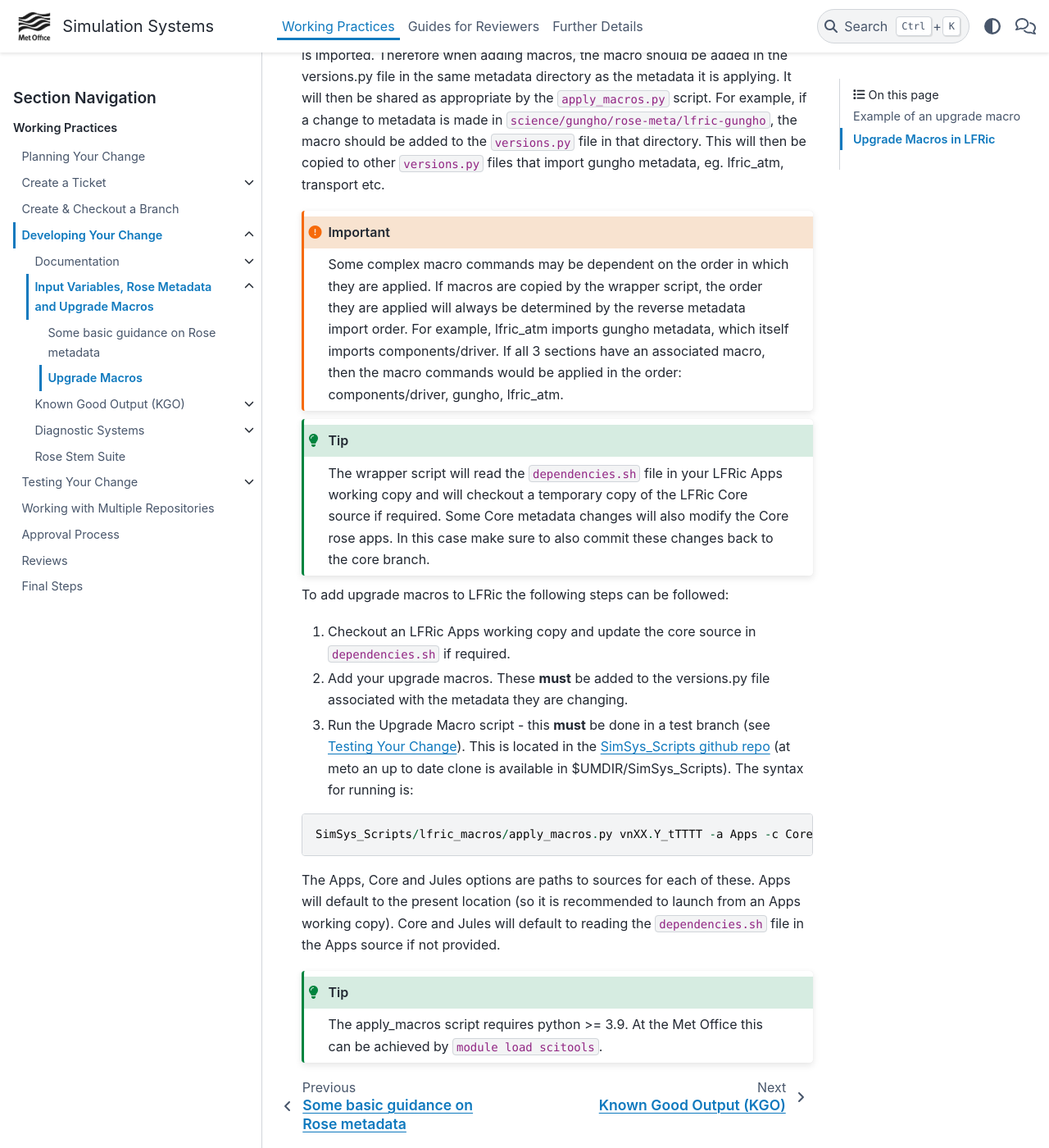
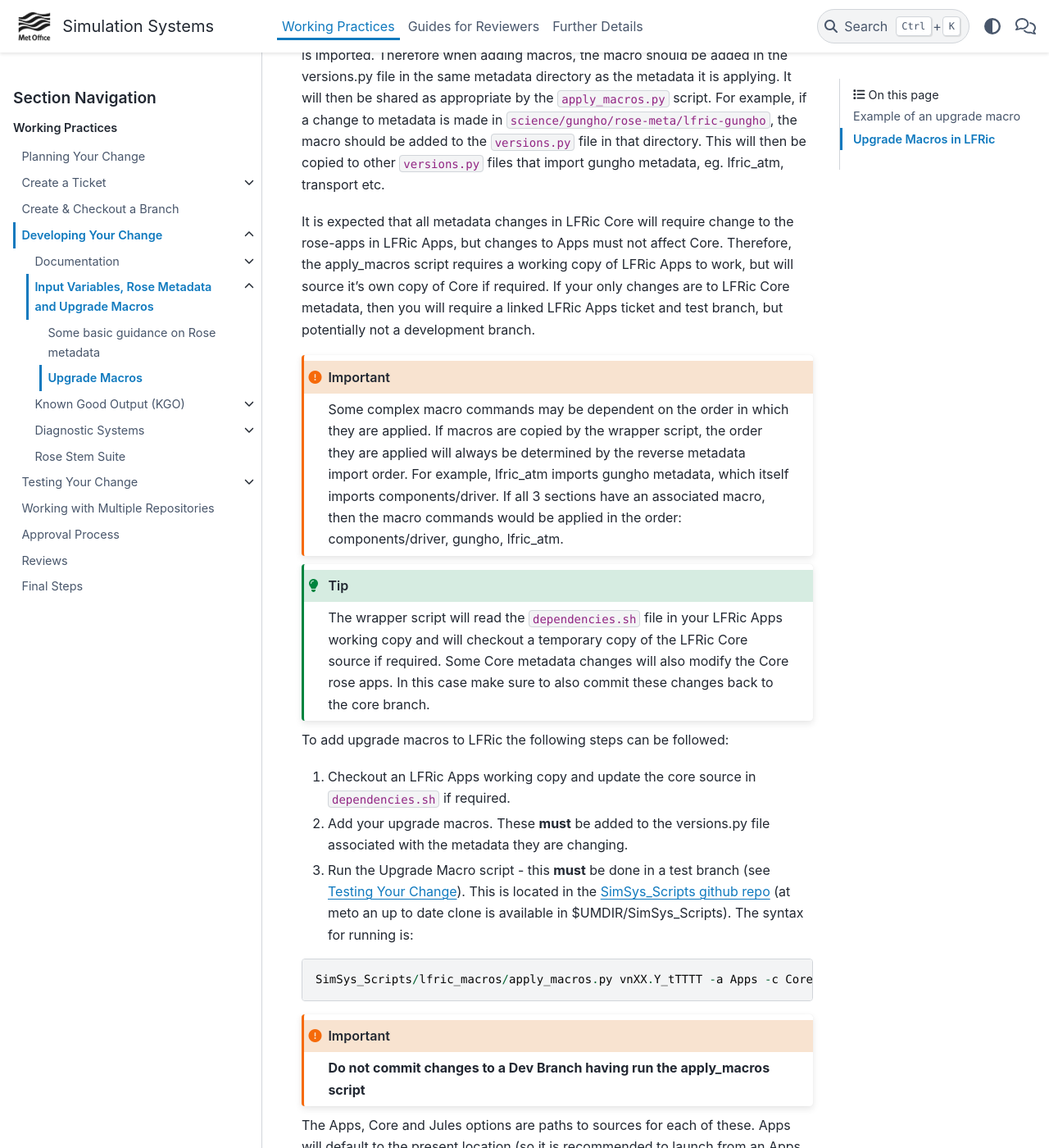
Before and after one commit to MetOffice/simulation-systems, a Sphinx documentation site: the page built from source/WorkingPractices/macros.rst, in a window 1280 px wide and 1400 px high, scrolled down 2128 px. Shown: the whole window at 82% size. Built offline with Sphinx 7.4.7 and the PyData theme 0.15.4, drawn with Linux system fonts in a browser that asks for light colours; some of the changed text lies outside the part shown.

Commit message:
modifications for macros wps

```diff
--- a/source/Reviewers/howtocommit.rst
+++ b/source/Reviewers/howtocommit.rst
@@ -173,6 +173,8 @@ then you will need to upgrade the test-suite.
                 apply_macros.py vnX.Y_tZZZZ [--apps=/path/to/apps] [--core=/path/to/core] [--jules=/path/to/jules]
 
             where `vnX.Y_tZZZZ` is the `AFTER_TAG` of the latest upgrade macro and the others are paths to the relevant sources. Apps defaults to the current location. Core and Jules default to reading the `dependencies.sh` file in the Apps source. A copy of `apply_macros.py` is available at `$UMDIR/SimSys_Scripts/lfric_macros`.
+
+            All tickets with Core macros are expected to be linked with Apps. Certain tickets with just Core metadata changes may not have required an Apps branch (although an Apps ticket should be provided). This is fine - just checkout the trunk but there is nothing to merge. The apply_macros script will sort the sharing of the upgrade macro added.
 
 .. dropdown:: New rose-stem app?
 
--- a/source/WorkingPractices/TestSuites/ukca.rst
+++ b/source/WorkingPractices/TestSuites/ukca.rst
@@ -6,4 +6,4 @@ with both the UM and LFRic by following the :ref:`linked tickets guidance <multi
 
 For further guidance on testing and working with UKCA, including standard
 suites and box models see the
-`UKCA trac wiki<https://code.metoffice.gov.uk/trac/ukca/wiki/WorkingPractices>`_.
+`UKCA trac wiki <https://code.metoffice.gov.uk/trac/ukca/wiki/WorkingPractices>`_.
--- a/source/WorkingPractices/documentation.rst
+++ b/source/WorkingPractices/documentation.rst
@@ -15,7 +15,7 @@ Most notably:
 
 LFRic Apps and Core also use doxygen to document the code and all changes should
 include appropriate doxygen changes to go with them. Doxygen guidelines are
-available on the `LFRic Technical pages<https://code.metoffice.gov.uk/trac/lfric/wiki/LFRicTechnical/DoxygenUsage>`_.
+available on the `LFRic Technical pages <https://code.metoffice.gov.uk/trac/lfric/wiki/LFRicTechnical/DoxygenUsage>`_.
 
 .. toctree::
     :hidden:
--- a/source/WorkingPractices/macros.rst
+++ b/source/WorkingPractices/macros.rst
@@ -92,6 +92,8 @@ The organisation of LFRic metadata is different from other repositories (UM + Ju
 
 To solve this, macros in LFRic Apps are applied using a wrapper script which will read the added macros and combine them in versions.py files where the metadata is imported. Therefore when adding macros, the macro should be added in the versions.py file in the same metadata directory as the metadata it is applying. It will then be shared as appropriate by the ``apply_macros.py`` script. For example, if a change to metadata is made in ``science/gungho/rose-meta/lfric-gungho``, the macro should be added to the ``versions.py`` file in that directory. This will then be copied to other ``versions.py`` files that import gungho metadata, eg. lfric_atm, transport etc.
 
+It is expected that all metadata changes in LFRic Core will require change to the rose-apps in LFRic Apps, but changes to Apps must not affect Core. Therefore, the apply_macros script requires a working copy of LFRic Apps to work, but will source it's own copy of Core if required. If your only changes are to LFRic Core metadata, then you will require a linked LFRic Apps ticket and test branch, but potentially not a development branch.
+
 .. important::
 
     Some complex macro commands may be dependent on the order in which they are applied. If macros are copied by the wrapper script, the order they are applied will always be determined by the reverse metadata import order. For example, lfric_atm imports gungho metadata, which itself imports components/driver. If all 3 sections have an associated macro, then the macro commands would be applied in the order: components/driver, gungho, lfric_atm.
@@ -102,6 +104,8 @@ To solve this, macros in LFRic Apps are applied using a wrapper script which wil
 
 To add upgrade macros to LFRic the following steps can be followed:
 
+
+
 1. Checkout an LFRic Apps working copy and update the core source in ``dependencies.sh`` if required.
 2. Add your upgrade macros. These **must** be added to the versions.py file associated with the metadata they are changing.
 3. Run the Upgrade Macro script - this **must** be done in a test branch (see :ref:`testing`). This is located in the `SimSys_Scripts github repo <https://github.com/MetOffice/SimSys_Scripts>`_ (at meto an up to date clone is available in $UMDIR/SimSys_Scripts). The syntax for running is:
@@ -110,7 +114,13 @@ To add upgrade macros to LFRic the following steps can be followed:
 
     SimSys_Scripts/lfric_macros/apply_macros.py vnXX.Y_tTTTT -a Apps -c Core -j Jules
 
+.. important::
+
+    **Do not commit changes to a Dev Branch having run the apply_macros script**
+
 The Apps, Core and Jules options are paths to sources for each of these. Apps will default to the present location (so it is recommended to launch from an Apps working copy). Core and Jules will default to reading the ``dependencies.sh`` file in the Apps source if not provided.
+
+The ``vnXX.Y_tTTTT`` option must match the After Tag of your upgrade macro. When setting this, the version is the last released version of LFRic Apps. If it's a linked Apps-Core ticket, then set the ticket number as the one where the most metadata changes are being made.
 
 .. tip::
 
```
